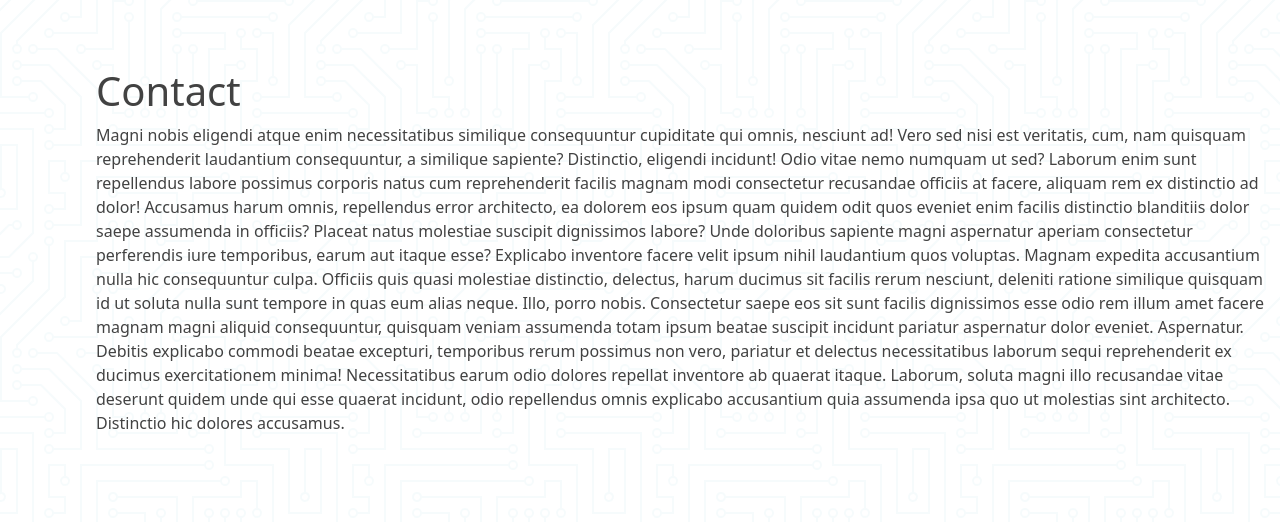
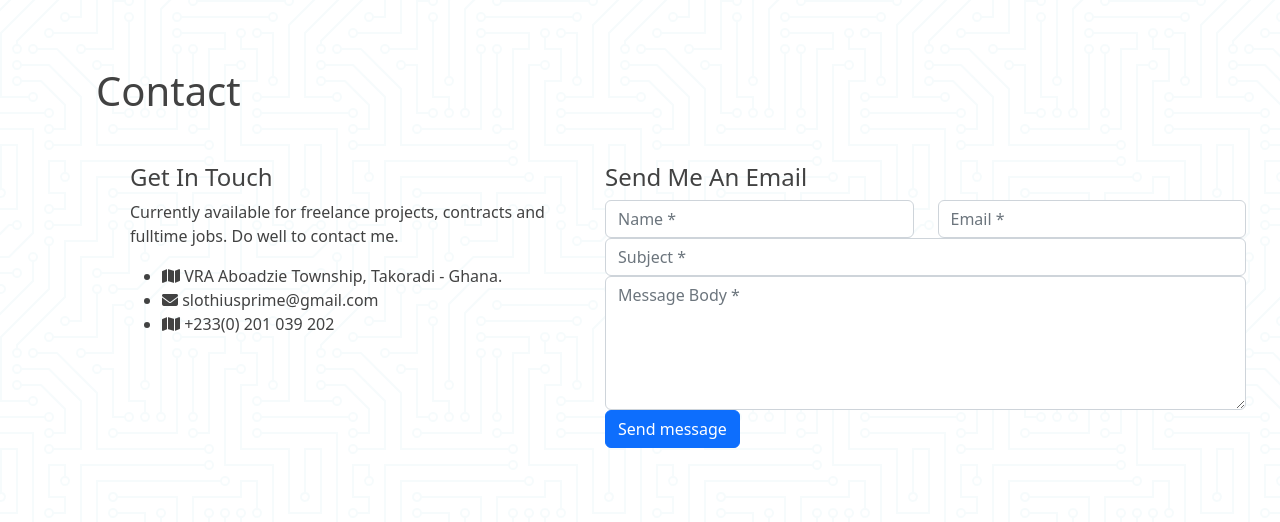
Before and after one commit to fronomenal/fronomenal.github.io, a website built with Vite: page src/index.html in a window 1280 px wide. Shown: the part 2240-2762 px from the top of the page. Built offline with nearby package versions, Linux system fonts and the light colour scheme; what js-circle-progress, scrolltosmooth would draw is missing.

Commit message:
create markup for contact secction

```diff
--- a/src/index.html
+++ b/src/index.html
@@ -101,7 +101,7 @@
           </div>
         </section>
         <section id="profile">
-          <h1  class="mb-5">Profile</h1>
+          <h1 class="mb-5">Profile</h1>
           <div class="container">
             <div class="about-me mx-auto">
                 <div class="img-container">
@@ -199,7 +199,7 @@
                                     </li>
                                     <li>
                                       <label>Phone:</label>
-                                      <span>(+233) 201 03 9202</span>
+                                      <span>(+233) 020 103 9202</span>
                                     </li>
                                     <li>
                                       <label>Email:</label>
@@ -215,17 +215,91 @@
           </div>
         </section>
         <section id="contact">
-          <h1>Contact</h1>
-          <div>
-            Magni nobis eligendi atque enim necessitatibus similique consequuntur cupiditate qui omnis, nesciunt ad! Vero sed nisi est veritatis, cum, nam quisquam reprehenderit laudantium consequuntur, a similique sapiente? Distinctio, eligendi incidunt!
-            Odio vitae nemo numquam ut sed? Laborum enim sunt repellendus labore possimus corporis natus cum reprehenderit facilis magnam modi consectetur recusandae officiis at facere, aliquam rem ex distinctio ad dolor!
-            Accusamus harum omnis, repellendus error architecto, ea dolorem eos ipsum quam quidem odit quos eveniet enim facilis distinctio blanditiis dolor saepe assumenda in officiis? Placeat natus molestiae suscipit dignissimos labore?
-            Unde doloribus sapiente magni aspernatur aperiam consectetur perferendis iure temporibus, earum aut itaque esse? Explicabo inventore facere velit ipsum nihil laudantium quos voluptas. Magnam expedita accusantium nulla hic consequuntur culpa.
-            Officiis quis quasi molestiae distinctio, delectus, harum ducimus sit facilis rerum nesciunt, deleniti ratione similique quisquam id ut soluta nulla sunt tempore in quas eum alias neque. Illo, porro nobis.
-            Consectetur saepe eos sit sunt facilis dignissimos esse odio rem illum amet facere magnam magni aliquid consequuntur, quisquam veniam assumenda totam ipsum beatae suscipit incidunt pariatur aspernatur dolor eveniet. Aspernatur.
-            Debitis explicabo commodi beatae excepturi, temporibus rerum possimus non vero, pariatur et delectus necessitatibus laborum sequi reprehenderit ex ducimus exercitationem minima! Necessitatibus earum odio dolores repellat inventore ab quaerat itaque.
-            Laborum, soluta magni illo recusandae vitae deserunt quidem unde qui esse quaerat incidunt, odio repellendus omnis explicabo accusantium quia assumenda ipsa quo ut molestias sint architecto. Distinctio hic dolores accusamus.
+          <h1 class="mb-5">Contact</h1>
+          <div class="container zoomIn">
+            <div class="row">
+                <div class="col-lg-5">
+                    <div class="contact-info">
+                        <h4>Get In Touch</h4>
+                        <p> Currently available for freelance projects, contracts and fulltime jobs. Do well to contact me. </p>
+                        <ul>
+                            <li class="media">
+                                <i class="fa fa-map"></i>
+                                <span class="media-body">
+                                    VRA Aboadzie Township, Takoradi - Ghana.
+                                </span>
+
+                            </li>
+
+                           <li class="media">
+                                <i class="fa fa-envelope"></i>
+                                <span class="media-body">
+                                  slothiusprime@gmail.com
+                                </span>
+
+                            </li>
+
+                             <li class="media">
+                                <i class="fa fa-map"></i>
+                                <span class="media-phone">
+                                    +233(0) 201 039 202
+                                </span>
+
+                            </li>
+                        </ul>
+                    </div>
+                </div>
+
+                <div class="col-lg-7">
+                    <div class="contact-form">
+                        <h4>Send Me An Email</h4>
+                        <form id="contact-form">
+                            <div class="row">
+                              <div class="col-md-6">
+                                  <div class="form-group">
+                                      <input type="text" name="Name" id="name" placeholder="Name *" class="form-control">
+                                  </div>
+                              </div>
+
+                                <div class="col-md-6">
+                                  <div class="form-group">
+                                      <input type="email" name="Email" id="email" placeholder="Email *" class="form-control">
+                                  </div>
+                              </div>
+
+                                <div class="col-12">
+                                  <div class="form-group">
+                                      <input type="text" name="Subject" id="subject" placeholder="Subject *" class="form-control">
+                                  </div>
+                              </div>
+
+                                <div class="col-md-12">
+                                  <div class="form-group">
+                                      <textarea name="Message" id="messange" placeholder="Message Body *" rows="5" class="form-control"></textarea>
+                                  </div>
+                              </div>
+                              <div class="col-md-12">
+                                  <div class="send">
+                                      <button class="btn btn-primary" type="button" value="send">
+                                          Send message
+                                      </button>
+                                </div>
+                              </div>
+                          </div>
+                      </form>
+                  </div>
+              </div>
           </div>
+        </div><br><br><br><br>
+         <div class="col-12 wow zoomIn">
+             <div class="google-map container">
+                 <div class="embed-responsive embed">
+                     <iframe class="" src="https://www.google.com/maps/embed?pb=!1m18!1m12!1m3!1d3974.7540571713876!2d-1.6591524842327543!3d4.980486396384477!2m3!1f0!2f0!3f0!3m2!1i1024!2i768!4f13.1!3m3!1m2!1s0xfe763fe215aad7f%3A0x65b99b0149e5a9d9!2sVRA%20Aboadze%20Township!5e0!3m2!1sen!2sin!4v1678581117050!5m2!1sen!2sin" width="480" height="360" style="border:0;" allowfullscreen="" loading="lazy"></iframe>
+                 </div>
+             </div>
+         </div>
+        <br><br><br>
+
         </section>
         <section id="langs">
           <h1>Languages</h1>
```
